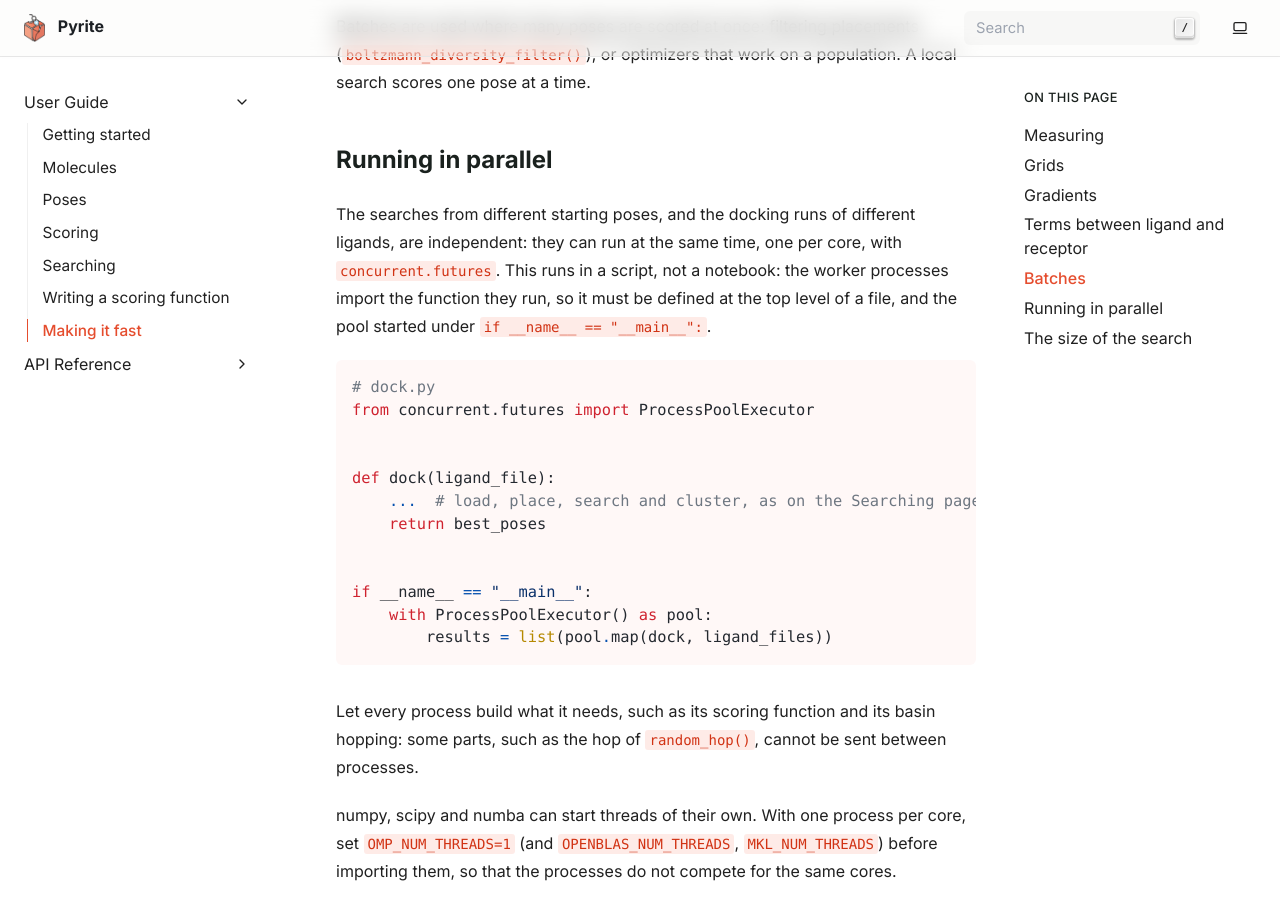
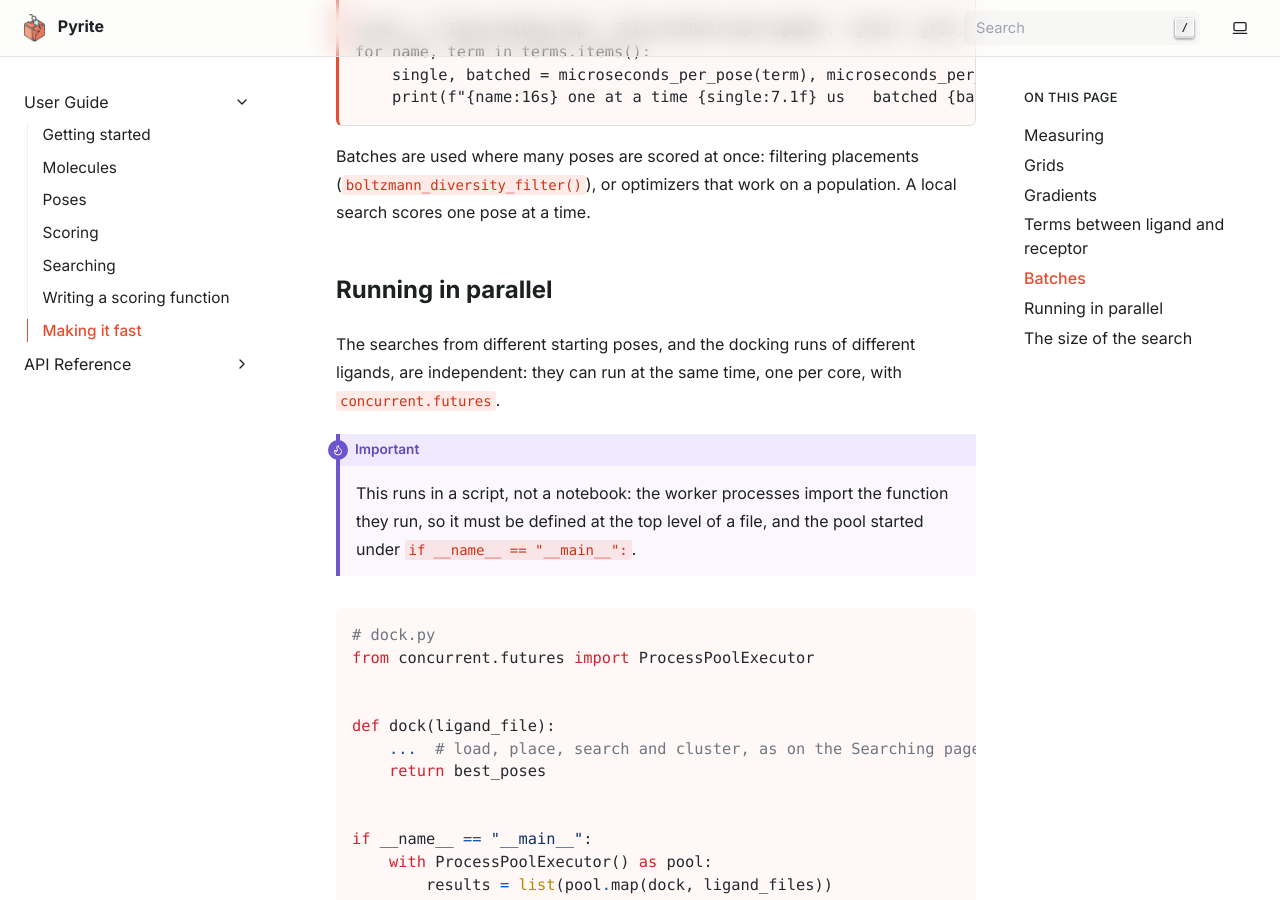
Before and after one commit to PooleChem/Pyrite, a Sphinx documentation site: the page built from doc/source/user_guide/making_it_fast.md, in a window 1280 px wide and 900 px high, scrolled down 4243 px. Built offline with Sphinx 7.4.7, drawn with Linux system fonts in a browser that asks for light colours; some of the changed text lies outside the part shown.

Commit message:
Add admonitions to API ref and user guide.

````diff
--- a/doc/source/user_guide/making_it_fast.md
+++ b/doc/source/user_guide/making_it_fast.md
@@ -172,9 +176,13 @@ local search scores one pose at a time.
 ## Running in parallel
 
 The searches from different starting poses, and the docking runs of different ligands, are
-independent: they can run at the same time, one per core, with {mod}`concurrent.futures`. This
-runs in a script, not a notebook: the worker processes import the function they run, so it must be
-defined at the top level of a file, and the pool started under `if __name__ == "__main__":`.
+independent: they can run at the same time, one per core, with {mod}`concurrent.futures`.
+
+:::{important}
+This runs in a script, not a notebook: the worker processes import the function they run, so it
+must be defined at the top level of a file, and the pool started under
+`if __name__ == "__main__":`.
+:::
 
 ```python
 # dock.py
````
Also changed, not shown: other parts of doc/source/user_guide/making_it_fast.md (+5 -1 lines), doc/source/user_guide/getting_started.md (+2 -0 lines), doc/source/user_guide/molecules.md (+12 -4 lines), doc/source/user_guide/writing_scoring_functions.md (+5 -1 lines), 3 other files.
